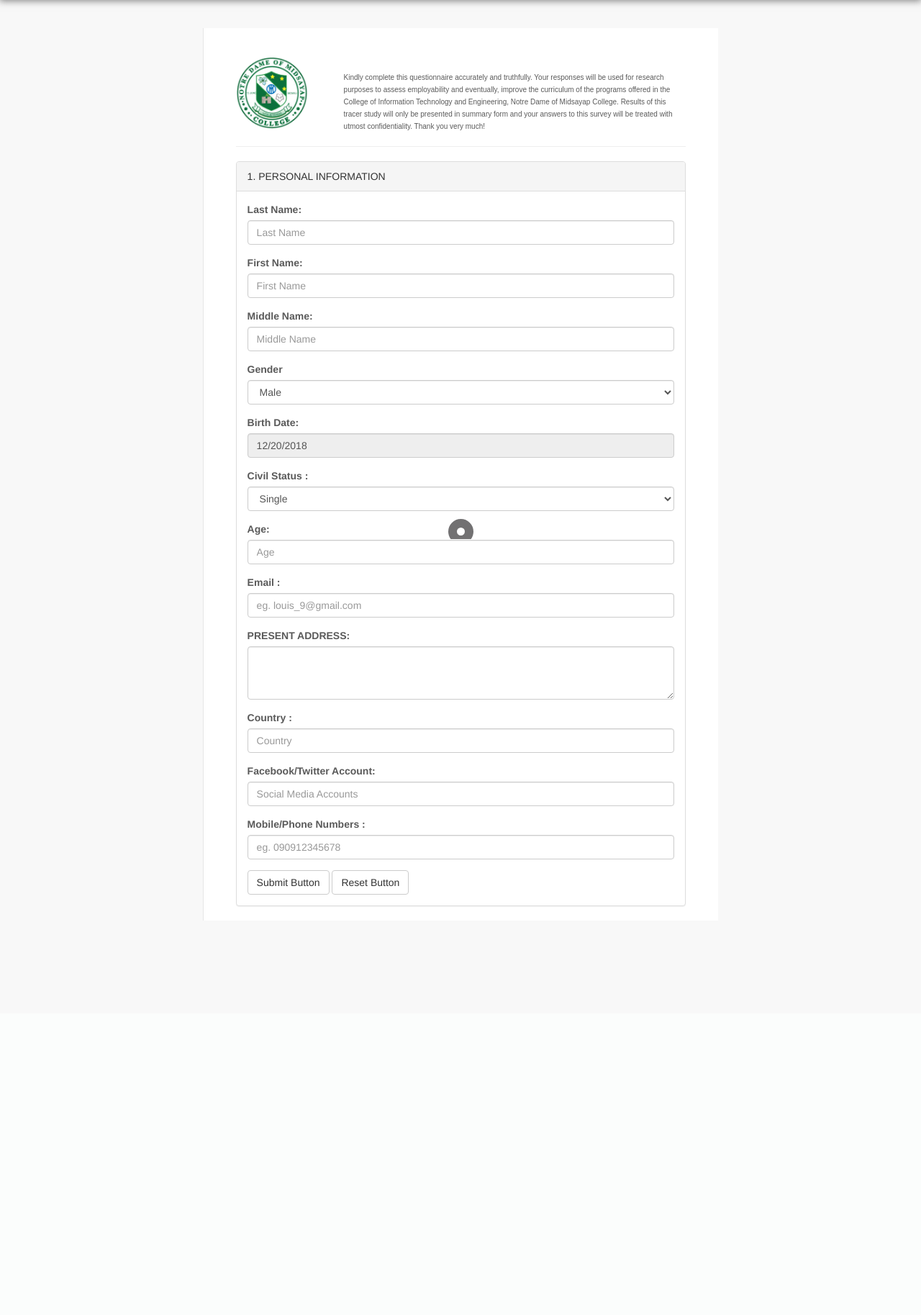
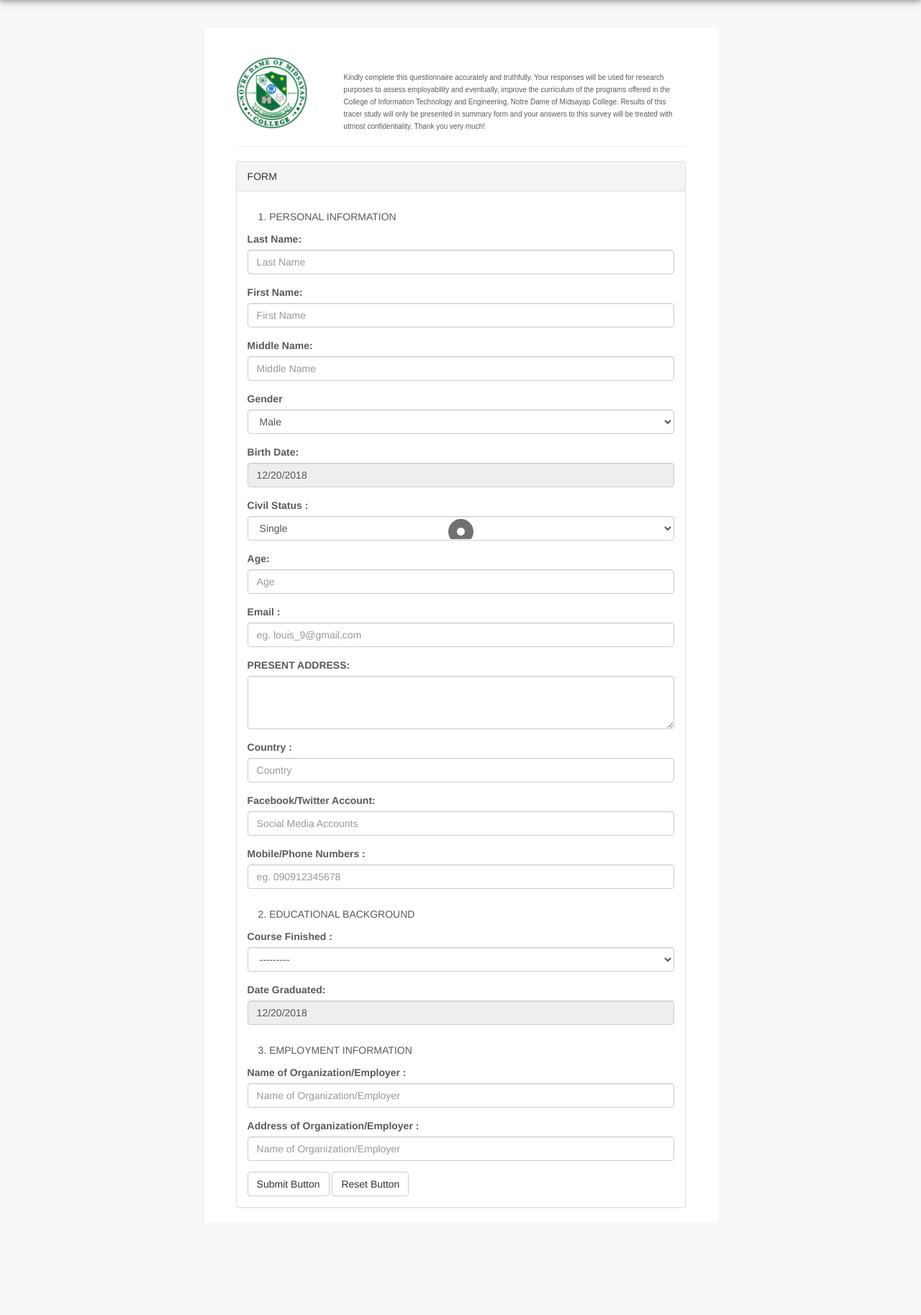
Before and after one commit to cabilangan112/ndmc, a Django app: page /alutracer/create/ in a window 1280 px wide. Shown: the part 51-1878 px from the top of the page at 72% size. Before the commit the page ends 1330 px from the top, so only its background shows below. Run offline with Django 3.2, Linux system fonts and the light colour scheme; data that the repository does not hold is empty; some libraries are stand-ins or nearby versions.

Commit message:
Alutracer Update forms Create Educ Backg and Employm Info

```diff
--- a/alutracer/forms.py
+++ b/alutracer/forms.py
@@ -19,5 +19,9 @@
             'address',
             'country',
             'social_media_account',
-            'mobile_number'
+            'mobile_number',
+            'course',
+            'date_graduated',
+            'organization_or_employer',
+            'address_organization_or_employer',
         ]
--- a/alutracer/templates/alutracer/alu-form.html
+++ b/alutracer/templates/alutracer/alu-form.html
@@ -19,12 +19,15 @@
     <div class="col-lg-12">
       <div class="panel panel-default">
         <div class="panel-heading">
-          1. PERSONAL INFORMATION
+          FORM
         </div>
         <div class="panel-body">
           <div class="row">
             <div class="col-lg-12">
               <form method="POST" class="post-form" role="form">{% csrf_token %}
+                <div class="panel-heading">
+                  1. PERSONAL INFORMATION
+                </div>
                 <div class="form-group">
                   <label>Last Name: </label>
                   <input class="form-control" type="text" name="last_name" required id="id_last_name" placeholder="Last Name">
@@ -79,8 +82,34 @@
                   <label>Mobile/Phone Numbers : </label>
                   <input class="form-control" type="number" name="mobile_number" required id="id_mobile_number" placeholder="eg. 090912345678">
                 </div>
+
+                <div class="panel-heading">
+                  2. EDUCATIONAL BACKGROUND
+                </div>
+                <div class="form-group course-list">
+                  <label>Course Finished : </label>
+                   {{ form.course }}
+                </div>
+                <div class="form-group">
+                  <label>Date Graduated: </label>
+                  <input class="form-control date-picker" type="text" data-lang="en" data-theme="my-style" name="date_graduated" required id="id_date_graduated" placeholder="Date Graduated">
+                </div>
+
+
+                <div class="panel-heading">
+                  3. EMPLOYMENT INFORMATION
+                </div>
+                <div class="form-group">
+                  <label>Name of Organization/Employer : </label>
+                  <input class="form-control" type="text" name="organization_or_employer" id="id_organization_or_employer" placeholder="Name of Organization/Employer">
+                </div>
+                <div class="form-group">
+                  <label>Address of Organization/Employer : </label>
+                  <input class="form-control" type="text" name="address_organization_or_employer" id="id_address_organization_or_employer" placeholder="Name of Organization/Employer">
+                </div>
                 <button type="submit" class="btn btn-default">Submit Button</button>
                 <button type="reset" class="btn btn-default">Reset Button</button>
+
               </form>
             </div>
           </div>
@@ -88,6 +117,9 @@
       </div>
     </div>
   </div>
+
+
+
 </div>
 <!-- /#wrapper -->
 
--- a/static/js/form.js
+++ b/static/js/form.js
@@ -1 +1,2 @@
 $(".date-picker").dateDropper();
+$(".course-list #id_course").addClass("form-control");
```
